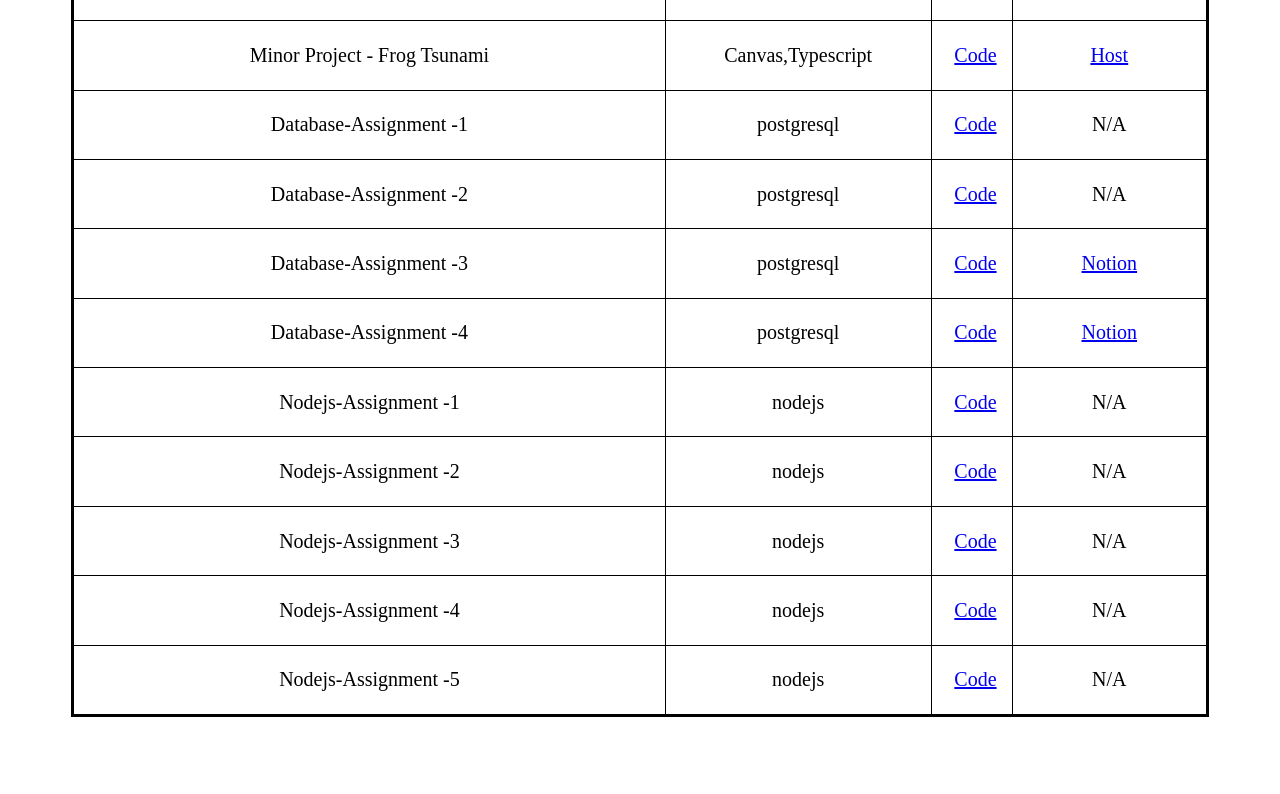
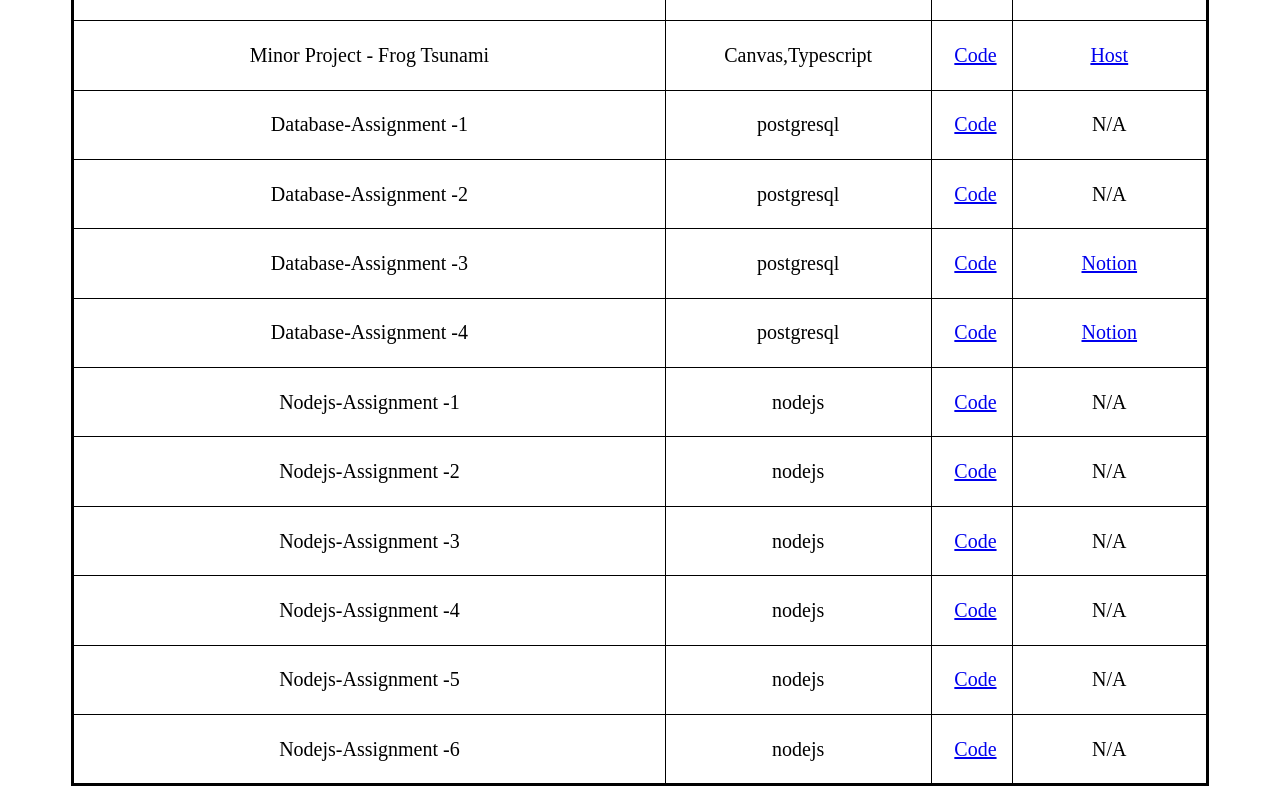
Before and after one commit to Nis13/LF_assignmentTable, a plain HTML site: page index.html in a window 1280 px wide. Shown: the part 647-1441 px from the top of the page. Before the commit the page ends 1372 px from the top, so only its background shows below. Drawn offline with Linux system fonts and the light colour scheme.

Commit message:
adds nodejs assignment-6

```diff
--- a/index.html
+++ b/index.html
@@ -123,8 +123,12 @@
             <td><a href="https://github.com/Nis13/TODO-App/tree/feature/testing" target="_blank">Code</a></td>
             <td>N/A</td>
         </tr>
-
-
+        <tr>
+            <td>Nodejs-Assignment -6</td>
+            <td>nodejs</td>
+            <td><a href="https://github.com/Nis13/TODO-App/tree/feature/migration_seed" target="_blank">Code</a></td>
+            <td>N/A</td>
+        </tr>
     </table>
 
 
```
